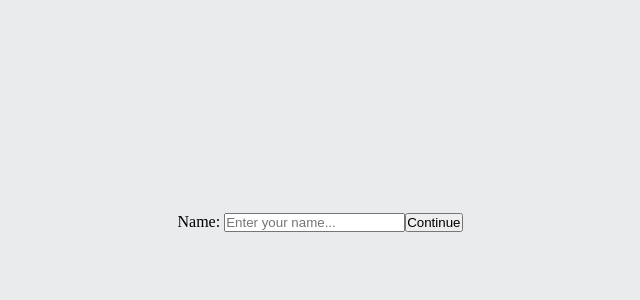
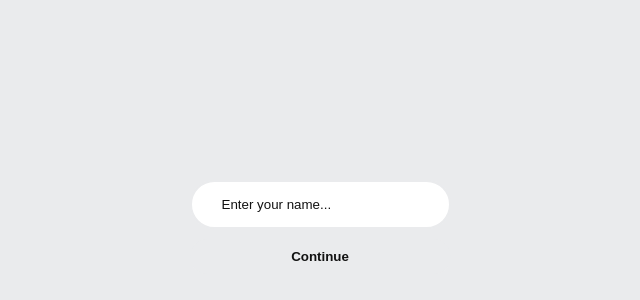
Before and after one commit to dhunjadi/react-redux-hangman, a React (Create React App) app: page / in a window 1280 px wide. Shown: the part 178-478 px from the top of the page, without its empty margins (320-960 px from the left). Built offline with nearby package versions, Linux system fonts and the light colour scheme.

Commit message:
added more styles, added highscores logic

```diff
--- a/src/components/Puzzle.tsx
+++ b/src/components/Puzzle.tsx
@@ -1,6 +1,6 @@
 import React, {ReactElement, useEffect} from 'react';
 import {useDispatch, useSelector} from 'react-redux';
-import {fetchPuzzleAction} from '../store/actions/gameActions';
+import {fetchPuzzleAction, resetGameAction} from '../store/actions/gameActions';
 import {StoreState} from '../store/reducers/rootReducer';
 import {v4 as uuidv4} from 'uuid';
 
@@ -10,6 +10,7 @@ const Puzzle = (): ReactElement => {
     const dispatch = useDispatch();
 
     useEffect(() => {
+        dispatch(resetGameAction());
         dispatch(fetchPuzzleAction());
     }, [dispatch]);
 
@@ -29,7 +30,7 @@ const Puzzle = (): ReactElement => {
                     if (char.match(regex)) {
                         return (
                             <div key={uuidv4()} className="c-puzzle__letter">
-                                {correctLetters.includes(letter.toLocaleLowerCase()) ? letter : ''}
+                                {correctLetters.includes(letter.toLocaleLowerCase()) ? letter : '_'}
                             </div>
                         );
                     } else if (!char.match(regex)) {
--- a/src/pages/HighscoresPage.tsx
+++ b/src/pages/HighscoresPage.tsx
@@ -9,17 +9,36 @@ const HighscoresPage = (): ReactElement => {
     const dispatch = useDispatch();
     const navigate = useNavigate();
 
-    console.log(highscores);
+    const getScore = (L: number, U: number, E: number, T: number): number => {
+        return 100 / (1 + E) + (U + L) / T;
+    };
 
     useEffect(() => {
         dispatch(fetcgHighscoresAction());
     }, [dispatch]);
 
+    const userScoreArr: {name: string | undefined; score: number | undefined}[] = highscores.map((score) => {
+        return {name: score.userName, score: getScore(score.length, score.uniqueCharacters, score.errors, score.duration)};
+    });
+
+    const scores = userScoreArr.sort((a, b) => {
+        // eslint-disable-next-line @typescript-eslint/no-non-null-assertion, @typescript-eslint/no-non-null-asserted-optional-chain
+        return b.score! - a.score!;
+    });
+
     return (
         <div className="p-highscores">
-            {highscores.map((score) => {
-                return <span key={score.id}>{score.userName}</span>;
+            {scores.map((el, i) => {
+                return (
+                    <p key={i}>
+                        {i + 1} {el.name} Score: {el.score?.toFixed(2)}
+                    </p>
+                );
             })}
+
+            <button className="button" onClick={() => navigate('/play')}>
+                Back
+            </button>
         </div>
     );
 };
--- a/src/pages/NamePage.tsx
+++ b/src/pages/NamePage.tsx
@@ -1,28 +1,40 @@
-import React, {ReactElement, useId, useRef} from 'react';
-import {useDispatch} from 'react-redux';
+import React, {ReactElement, useState} from 'react';
+import {useDispatch, useSelector} from 'react-redux';
 import {useNavigate} from 'react-router-dom';
 import {setPlayerNameAction} from '../store/actions/playerActions';
+import {StoreState} from '../store/reducers/rootReducer';
 
 const NamePage = (): ReactElement => {
+    const {player} = useSelector((state: StoreState) => state.playerReducer);
+
     const dispatch = useDispatch();
     const navigate = useNavigate();
-    const id = useId();
-    const nameRef = useRef<HTMLInputElement>(null);
+
+    const [name, setName] = useState<string>(player || '');
 
     const onSubmit = (e: React.FormEvent<HTMLFormElement>): void => {
         e.preventDefault();
-        if (nameRef.current?.value) {
-            dispatch(setPlayerNameAction(nameRef.current?.value));
+        if (name) {
+            dispatch(setPlayerNameAction(name));
             navigate('/play');
         }
     };
 
+    const isDisabled = !name;
+
     return (
         <div className="p-namePage">
-            <form onSubmit={onSubmit}>
-                <label htmlFor={id}>Name: </label>
-                <input type="text" id={id} ref={nameRef} placeholder="Enter your name..." />
-                <button type="submit">Continue</button>
+            <form className="p-namePage__form" onSubmit={onSubmit}>
+                <input
+                    className="p-namePage__form_input"
+                    type="text"
+                    value={name}
+                    onChange={(e) => setName(e.target.value)}
+                    placeholder="Enter your name..."
+                />
+                <button className={`button ${isDisabled && 'is-disabled'}`} type="submit" disabled={isDisabled}>
+                    Continue
+                </button>
             </form>
         </div>
     );
--- a/src/service/game.ts
+++ b/src/service/game.ts
@@ -42,7 +42,7 @@ export const fetchWordToGuess = (): Promise<IPuzzle> => {
         });
 };
 
-export const sendScoreData = ({quoteId, length, uniqueCharacters, userName, errors, duration}: IScoreData): any => {
+export const sendScoreData = ({quoteId, length, uniqueCharacters, userName, errors, duration}: IScoreData): Promise<IScoreData> => {
     return axios
         .post(
             'https://my-json-server.typicode.com/Serapion-ZG/hangman-ts/highscores',
@@ -61,7 +61,7 @@ export const sendScoreData = ({quoteId, length, uniqueCharacters, userName, erro
         });
 };
 
-export const fetchHighscores = (): Promise<any[]> => {
+export const fetchHighscores = (): Promise<IHighscore[]> => {
     return axios
         .get('https://my-json-server.typicode.com/Serapion-ZG/hangman-ts/highscores')
         .then((response) => {
--- a/src/styles/base/base.scss
+++ b/src/styles/base/base.scss
@@ -13,3 +13,33 @@ body {
 html {
     font-size: 62.5%;
 }
+
+.button {
+    width: 100%;
+    border: none;
+    border-radius: 999px;
+    outline: none;
+    font-weight: 700;
+    cursor: pointer;
+
+    padding: 1rem 0;
+    transition: all 0.3s ease-out;
+
+    background-color: white;
+    color: $color-black;
+
+    &.is-disabled {
+        background-color: $color-white;
+        pointer-events: none;
+    }
+
+    &:hover {
+        transform: translateY(-0.3rem);
+        box-shadow: 0 0.2rem 1rem $color-black;
+    }
+
+    &:active {
+        transform: translateY(0.1rem);
+        box-shadow: 0 0.1rem 0.5rem $color-black;
+    }
+}
--- a/src/styles/pages/namePage.scss
+++ b/src/styles/pages/namePage.scss
@@ -1,4 +1,31 @@
 .p-namePage {
     @include pageLayout;
     height: 100vh;
+
+    &__form {
+        display: flex;
+        flex-direction: column;
+        justify-content: center;
+        align-items: center;
+
+        &_input {
+            width: 100%;
+            height: 100%;
+            border: 0.2rem solid $color-white;
+            border-radius: 999px;
+            background-color: white;
+            margin: 1rem;
+            color: $color-black;
+            padding: 1.5rem 3rem;
+
+            &::placeholder {
+                color: $color-black;
+            }
+
+            &:focus {
+                outline: none;
+                border: 0.2rem solid $color-black;
+            }
+        }
+    }
 }
--- a/src/styles/styles.css
+++ b/src/styles/styles.css
@@ -16,6 +16,31 @@ html {
   font-size: 62.5%;
 }
 
+.button {
+  width: 100%;
+  border: none;
+  border-radius: 999px;
+  outline: none;
+  font-weight: 700;
+  cursor: pointer;
+  padding: 1rem 0;
+  transition: all 0.3s ease-out;
+  background-color: white;
+  color: #121212;
+}
+.button.is-disabled {
+  background-color: #eaebed;
+  pointer-events: none;
+}
+.button:hover {
+  transform: translateY(-0.3rem);
+  box-shadow: 0 0.2rem 1rem #121212;
+}
+.button:active {
+  transform: translateY(0.1rem);
+  box-shadow: 0 0.1rem 0.5rem #121212;
+}
+
 .p-namePage {
   display: flex;
   flex-direction: column;
@@ -25,6 +50,29 @@ html {
   padding: 0 10%;
   font-size: 1.6rem;
   height: 100vh;
+}
+.p-namePage__form {
+  display: flex;
+  flex-direction: column;
+  justify-content: center;
+  align-items: center;
+}
+.p-namePage__form_input {
+  width: 100%;
+  height: 100%;
+  border: 0.2rem solid #eaebed;
+  border-radius: 999px;
+  background-color: white;
+  margin: 1rem;
+  color: #121212;
+  padding: 1.5rem 3rem;
+}
+.p-namePage__form_input::placeholder {
+  color: #121212;
+}
+.p-namePage__form_input:focus {
+  outline: none;
+  border: 0.2rem solid #121212;
 }
 
 .p-playPage {
@@ -36,35 +84,44 @@ html {
   padding: 0 10%;
   font-size: 1.6rem;
   height: 100vh;
-  justify-content: space-around;
 }
-.p-playPage__button {
+.p-playPage__content {
+  position: relative;
   width: 100%;
-  border: 0.2rem solid #121212;
-  border-radius: 1rem;
-  outline: none;
+  height: 100%;
+  display: flex;
+  flex-direction: column;
+  align-items: center;
+  justify-content: space-evenly;
+  font-size: 1.6rem;
+  text-align: center;
+}
+.p-playPage__content_header {
+  width: 100%;
+  display: flex;
+  align-items: center;
   font-weight: 700;
-  cursor: pointer;
-  padding: 1rem 0;
-  margin-top: 2rem;
+  justify-content: space-evenly;
 }
 
 .c-keyboard {
-  display: flex;
+  width: 100%;
+  display: grid;
+  grid-template-columns: repeat(13, 1fr);
+  gap: 2rem 0.5rem;
   margin-top: 2rem;
-  gap: 1rem;
 }
 .c-keyboard__key {
   width: 100%;
-  padding: 1rem;
   border: 0.2rem solid #121212;
-  background-color: #eaebed;
+  background-color: white;
   border-radius: 0.4rem;
   outline: none;
   font-size: 1.6rem;
   font-weight: 700;
   cursor: pointer;
   text-transform: uppercase;
+  transition: all 0.3s ease-in-out;
 }
 .c-keyboard__key--correct {
   background-color: #32cd32;
@@ -82,20 +139,15 @@ html {
 .c-puzzle {
   width: 100%;
   display: flex;
-  justify-content: center;
+  justify-content: flex-start;
+  flex-wrap: wrap;
+  white-space: nowrap;
+  gap: 0.2rem;
 }
 .c-puzzle__letter {
-  width: 100%;
   display: flex;
   justify-content: center;
-  font-size: 2rem;
-  font-weight: 700;
   text-transform: uppercase;
-  border-bottom: 3px solid black;
-  margin: 0 0.3rem;
-}
-.c-puzzle__letter--noUnderscore {
-  border: none;
 }
 
 .c-figure {
```
Also changed, not shown: src/pages/PlayPage.tsx (+14 -38 lines), src/styles/components/keyboard.scss (+6 -4 lines), src/styles/components/puzzle.scss (+4 -11 lines), src/styles/pages/playPage.scss (+17 -10 lines).
